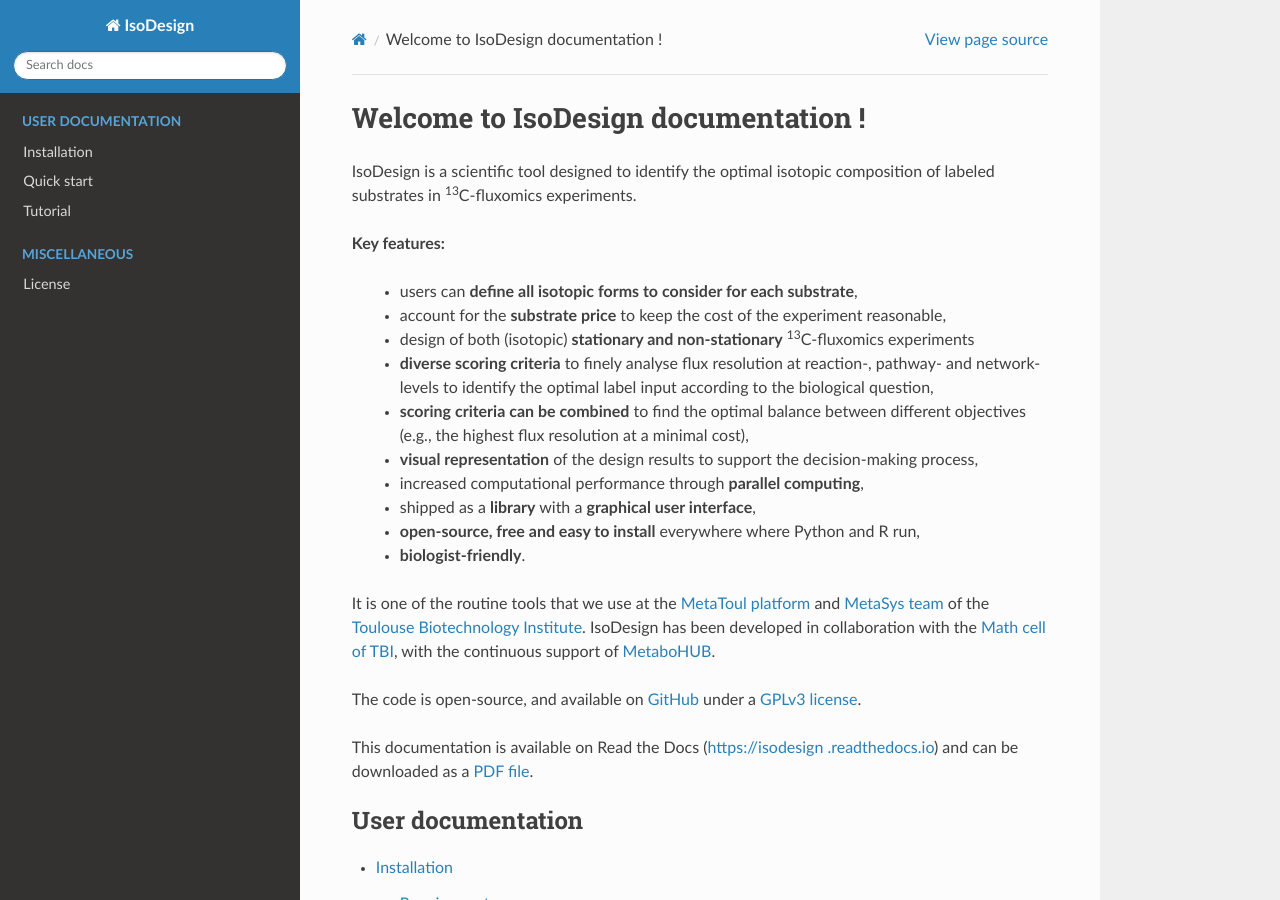
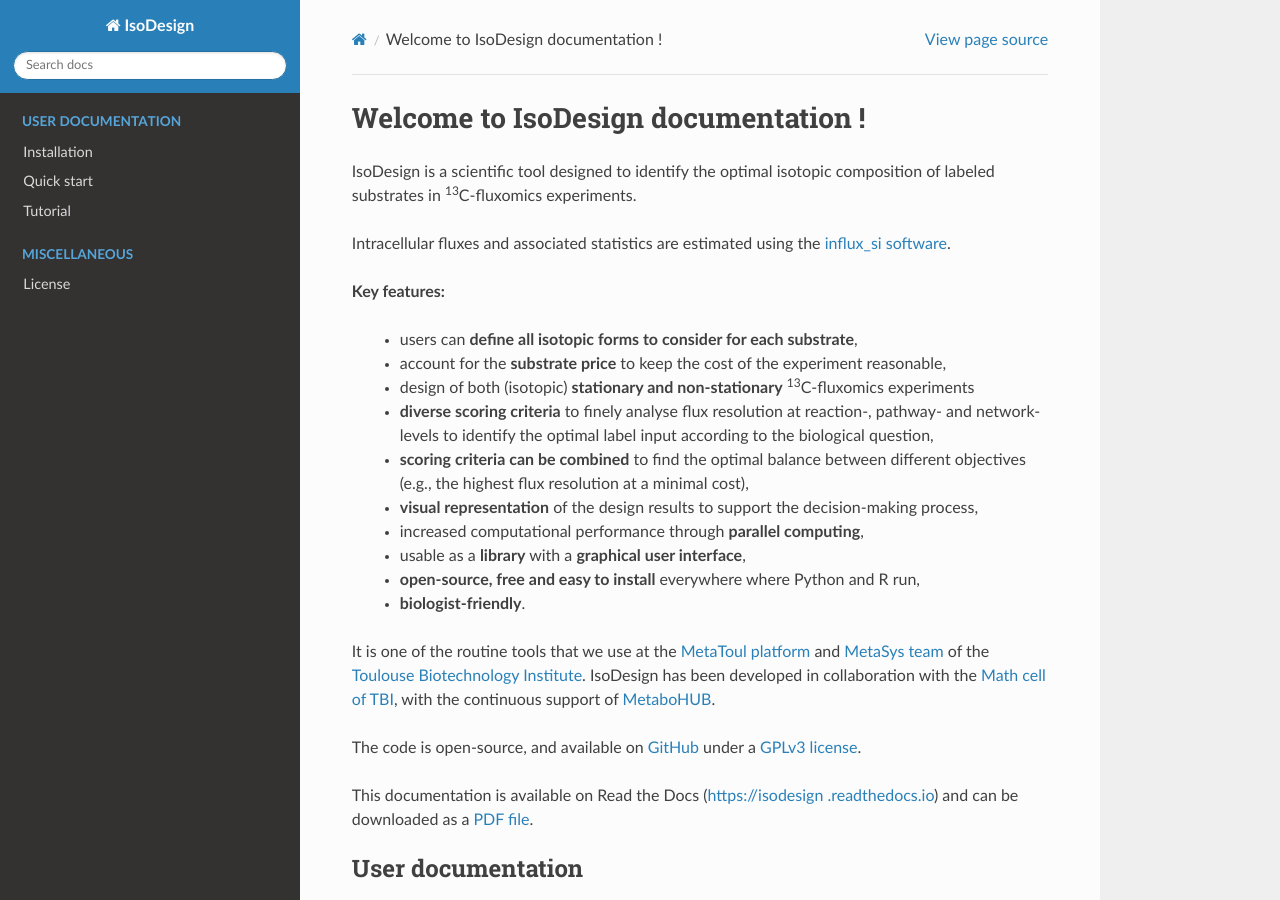
Before and after one commit to MetaboHUB-MetaToul-FluxoMet/IsoDesign, a Sphinx documentation site: the page built from docs/index.rst, in a window 1280 px wide and 900 px high. Built offline with Sphinx 7.4.7 and the Read the Docs theme 3.1.0, drawn with Linux system fonts in a browser that asks for light colours.

Commit message:
Update doc (index)

```diff
--- a/docs/index.rst
+++ b/docs/index.rst
@@ -10,6 +10,9 @@
 IsoDesign is a scientific tool designed to identify the optimal
 isotopic composition of labeled substrates in :sup:`13`\ C-fluxomics
 experiments.
+
+Intracellular fluxes and associated statistics are estimated using the
+`influx_si software <https://influx-si.readthedocs.io/en/latest/index.html>`_.
 
 **Key features:**
 
@@ -26,7 +29,7 @@
    * **visual representation** of the design results to support the
      decision-making process,
    * increased computational performance through **parallel computing**,
-   * shipped as a **library** with a **graphical user interface**,
+   * usable as a **library** with a **graphical user interface**,
    * **open-source, free and easy to install** everywhere where Python and R
      run,
    * **biologist-friendly**.
```
